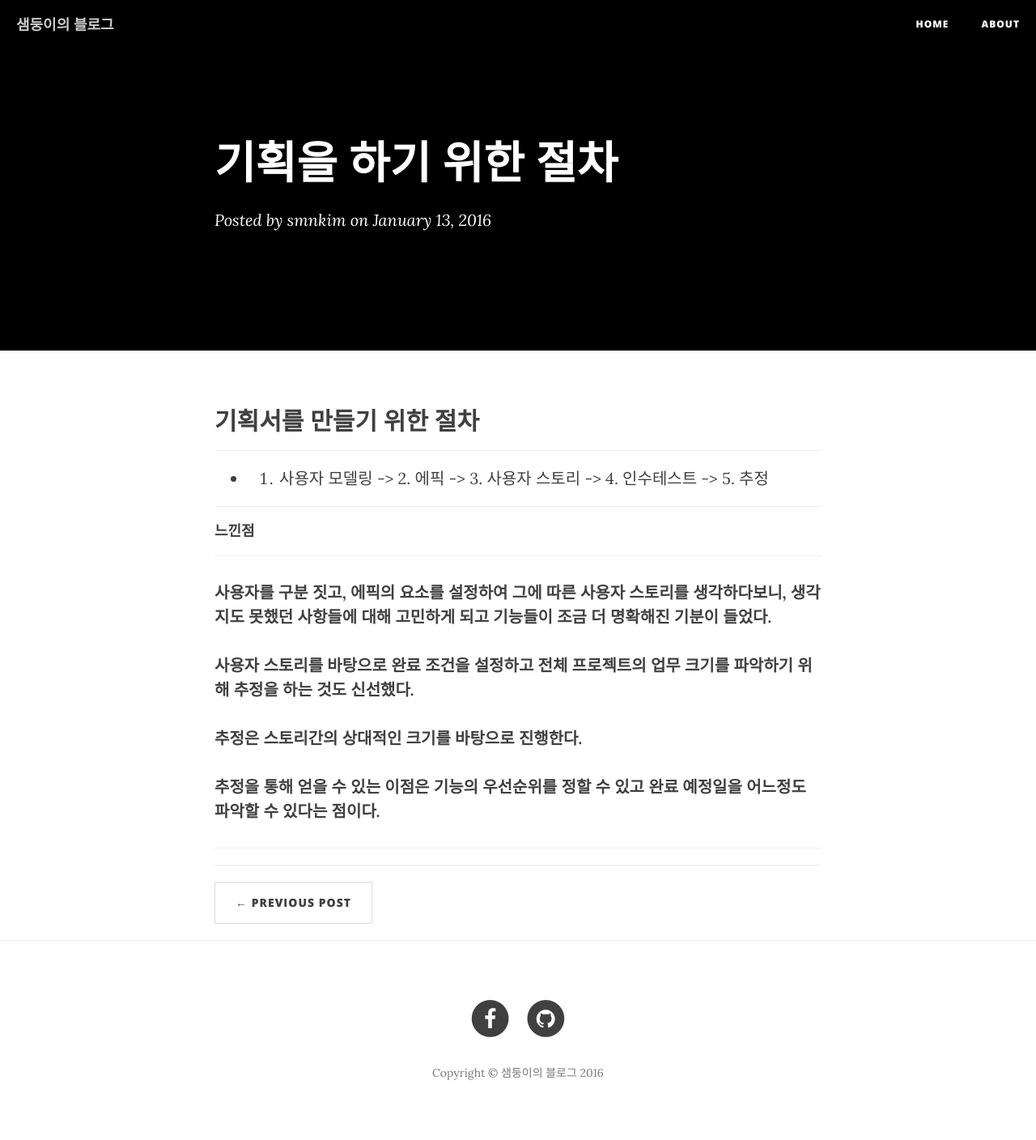
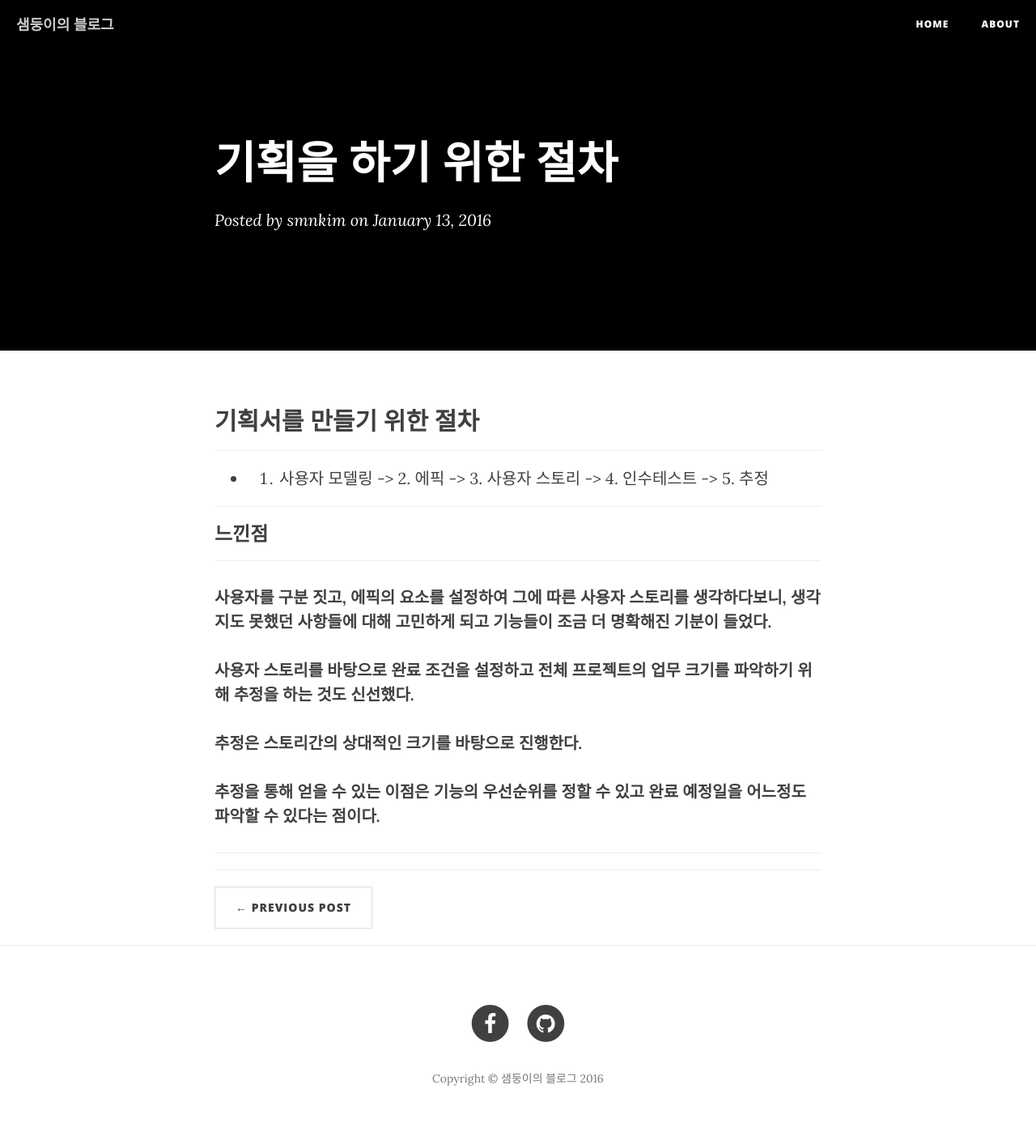
Before and after one commit to smnkim/smnkim.github.io, a Jekyll site: the page built from _posts/2016-01-13-smn-article.1.markdown, in a window 1280 px wide. Shown: the whole page at 81% size. Built offline with Jekyll 4.4.1, drawn with Linux system fonts in a browser that asks for light colours; nearby versions of some CDN libraries.

Commit message:
img commit

```diff
--- a/_posts/2016-01-13-smn-article.1.markdown
+++ b/_posts/2016-01-13-smn-article.1.markdown
@@ -18,7 +18,7 @@ header-img: "img/smnkim.jpg"
 ----
 
 
-#### 느낀점
+### 느낀점
 
 ----
 
```
